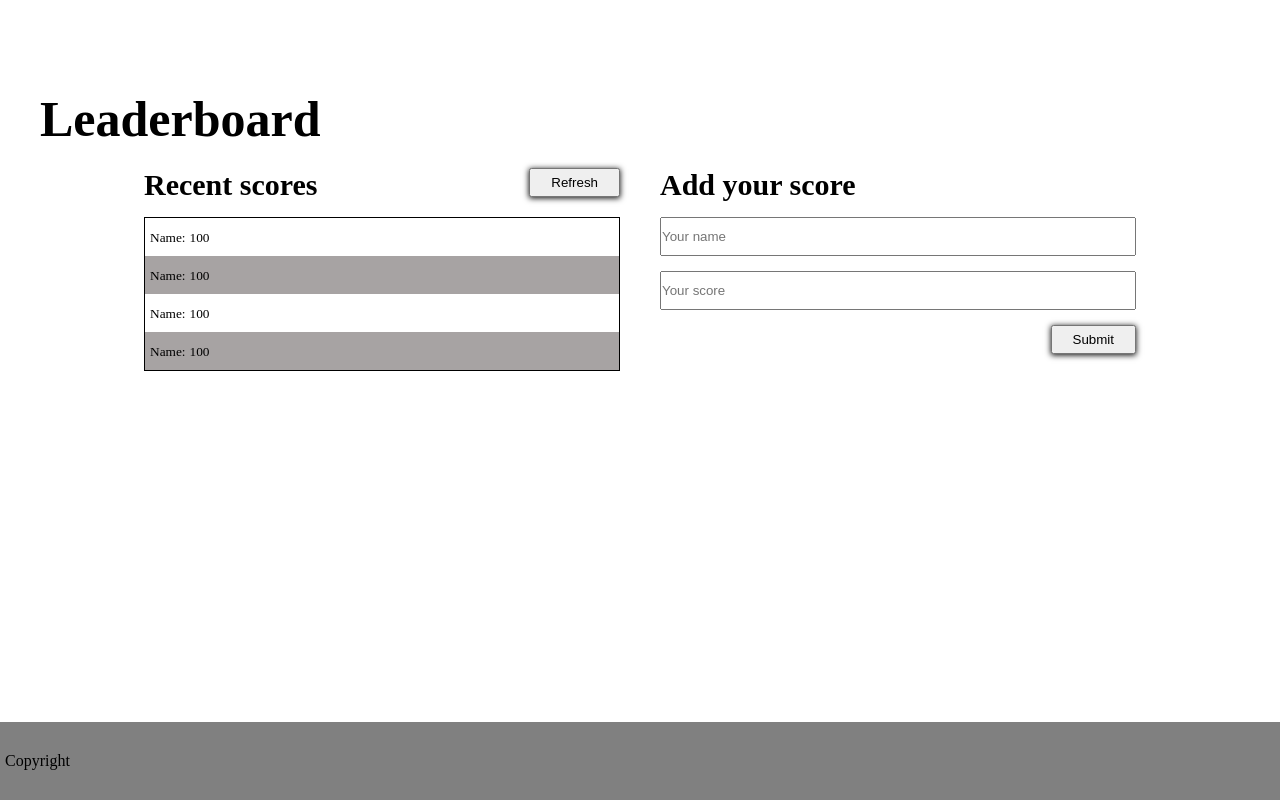
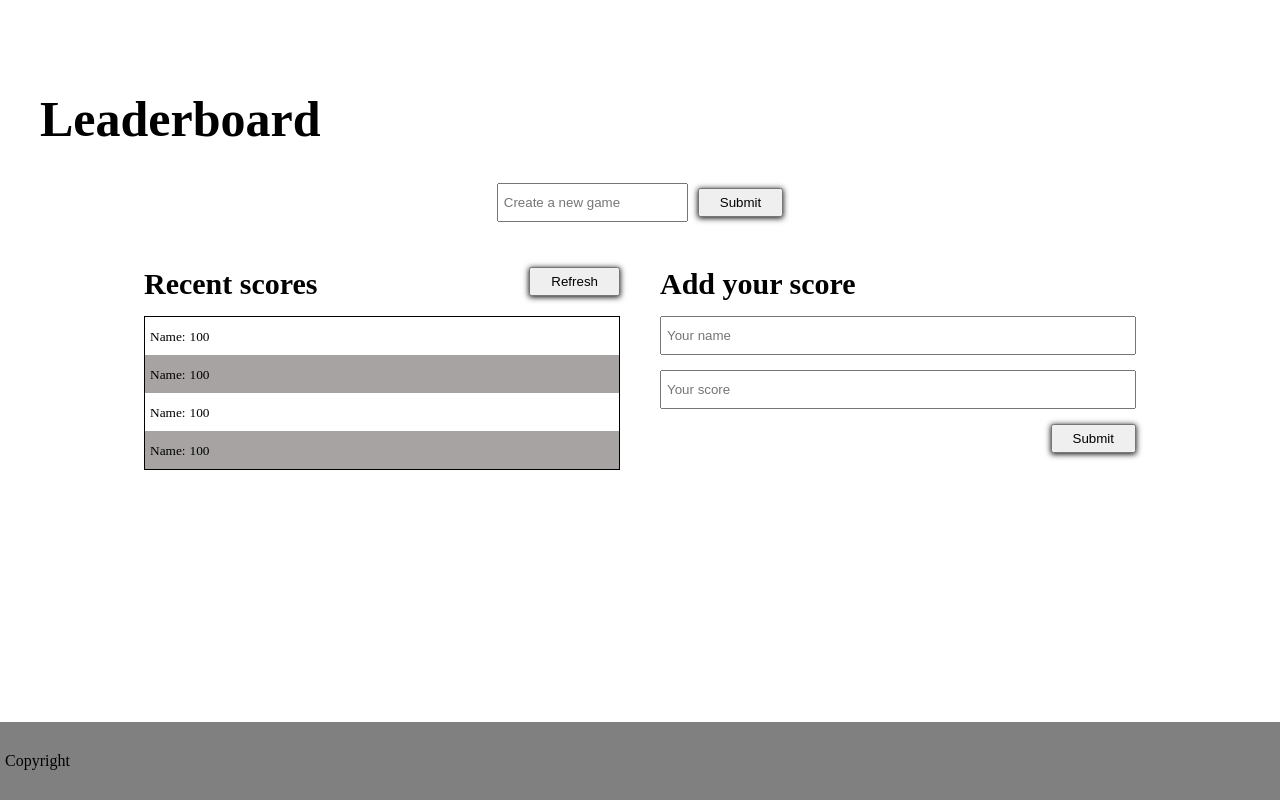
Before and after one commit to wuyepabdul/leader-board, a website built with webpack: page src/index.html in a window 1280 px wide. Built offline with nearby package versions, Linux system fonts and the light colour scheme.

Commit message:
Add create new game form

```diff
--- a/src/index.html
+++ b/src/index.html
@@ -14,12 +14,31 @@
   <body>
     <section class="container">
       <header class="header">Leaderboard</header>
+      <div class="create-gam">
+        <form class="d-flex create-game">
+          <div class="input-group">
+            <input
+              type="text"
+              name="game"
+              id="game"
+              class="input-field"
+              placeholder="Create a new game"
+            />
+          </div>
+
+          <div>
+            <button type="submit" id="new-game-btn" class="btn">Submit</button>
+          </div>
+        </form>
+      </div>
       <article class="card d-flex">
         <div class="scores-container">
           <div class="scores-heading d-flex">
             <h2>Recent scores</h2>
             <div class="form-btn">
-              <button type="submit" class="btn">Refresh</button>
+              <button type="submit" id="refresh-btn" class="btn">
+                Refresh
+              </button>
             </div>
           </div>
           <ul class="scores-board">
@@ -63,7 +82,9 @@
               />
             </div>
             <div class="form-btn">
-              <button type="submit" class="btn">Submit</button>
+              <button type="submit" id="add-score-btn" class="btn">
+                Submit
+              </button>
             </div>
           </form>
         </div>
--- a/src/style.css
+++ b/src/style.css
@@ -20,7 +20,7 @@ li:nth-child(even) {
 
 .input-field {
   width: 100%;
-  padding: 10px 0;
+  padding: 10px 5px;
 }
 
 .input-group {
@@ -33,6 +33,16 @@ li:nth-child(even) {
 
 .container {
   padding: 20px;
+}
+
+.create-game{
+  justify-content: center;
+  align-items: center;
+  margin-bottom: 30px;
+}
+
+.create-game .btn{
+  margin-left: 10px;
 }
 
 .header {
```
Also changed, not shown: dist/index.html.
